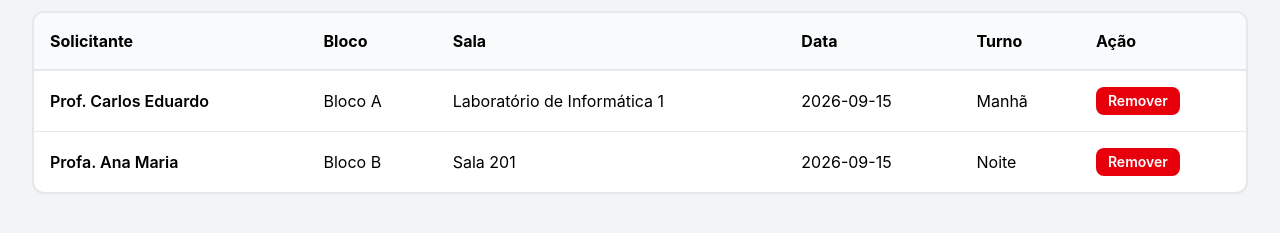
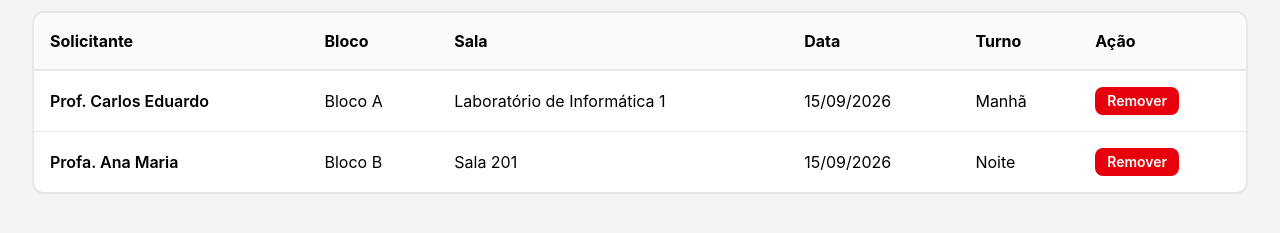
Before and after one commit to ruangmss/trabalho-1-prog-web, a website with bundled scripts: page index.html in a window 1280 px wide. Shown: the part 371-604 px from the top of the page. Built offline with nearby package versions, Linux system fonts and the light colour scheme.

Commit message:
fix: Corrige formato de datas

```diff
--- a/src/js/filters.js
+++ b/src/js/filters.js
@@ -75,6 +75,7 @@ export function populateReservationsTable(reservationsToDisplay) {
 
   reservationsToDisplay.forEach((reservation) => {
     const item = document.createElement('tr');
+    const formattedDate = new Date(reservation.date + 'T00:00:00').toLocaleDateString('pt-BR');
     item.className =
       'border-b border-gray-200 last:border-b-0 max-sm:mb-3 max-sm:block max-sm:rounded-xl max-sm:border-2 max-sm:bg-white';
     item.innerHTML = `
@@ -92,7 +93,7 @@ export function populateReservationsTable(reservationsToDisplay) {
       </td>
       <td class="p-4 max-sm:flex max-sm:justify-between max-sm:gap-4 max-sm:border-b max-sm:p-3 max-sm:text-right">
         <span class="hidden font-semibold max-sm:block">Data</span>
-        ${reservation.date}
+        ${formattedDate}
       </td>
       <td class="p-4 max-sm:flex max-sm:justify-between max-sm:gap-4 max-sm:border-b max-sm:p-3 max-sm:text-right">
         <span class="hidden font-semibold max-sm:block">Turno</span>
```
Also changed, not shown: src/styles/output.css.
